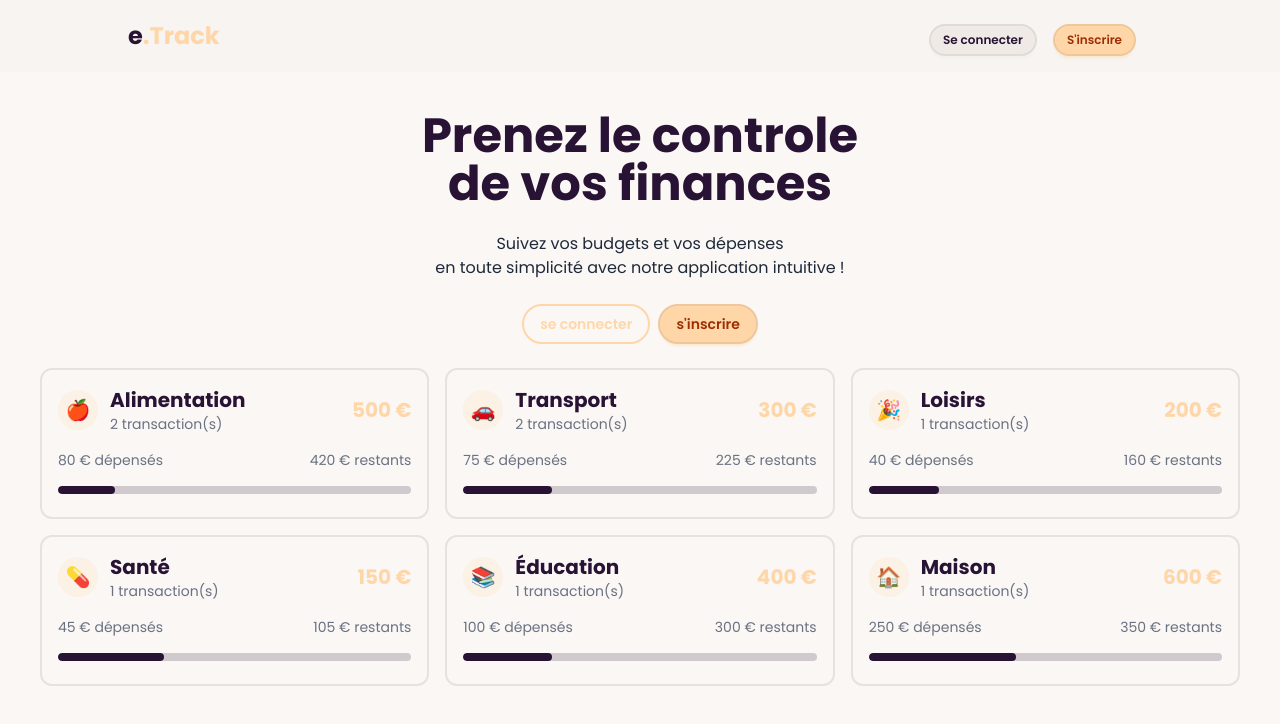
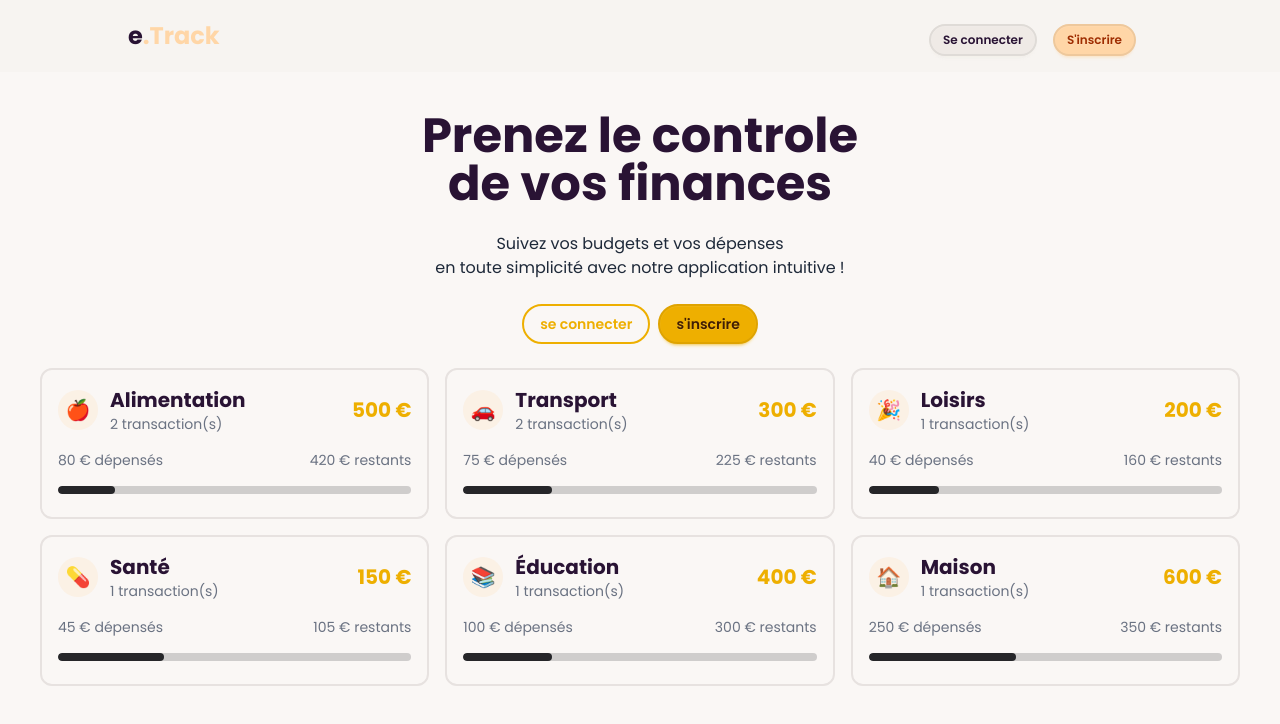
Before and after one commit to AchrafJarhou/gestion-finance, a Next.js app: page / in a window 1280 px wide. Shown: the top 724 px of the page. Built offline with nearby package versions, Linux system fonts and the light colour scheme; no server answers.

Commit message:
chengement couleur du montant et logo ainssi que la progress bar de accent a warning

```diff
--- a/app/components/BudgetItem.tsx
+++ b/app/components/BudgetItem.tsx
@@ -45,7 +45,7 @@ const BudgetItem: React.FC<BudgetItemProps> = ({ budget, enableHover }) => {
             </span>
           </div>
         </div>
-        <div className="text-xl font-bold text-accent">{budget.amount} €</div>
+        <div className="text-xl font-bold text-warning">{budget.amount} €</div>
       </div>
       <div className="flex justify-between items-center mt-4 text-gray-500 text-sm">
         <span>{totalTransactionAmount} € dépensés</span>
@@ -54,7 +54,7 @@ const BudgetItem: React.FC<BudgetItemProps> = ({ budget, enableHover }) => {
 
       <div>
         <progress
-          className="progress progress-accent-500 w-full mt-4"
+          className="progress progress-neutral w-full mt-4"
           value={progressValue}
           max="100"
         ></progress>
--- a/app/components/Navbar.tsx
+++ b/app/components/Navbar.tsx
@@ -20,7 +20,7 @@ const Navbar = () => {
             <div className="flex justify-between items-center">
               <Link href={"/"}>
                 <div className="flex text-2xl items-center font-bold">
-                  e <span className="text-accent">.Track</span>
+                  e <span className="text-warning">.Track</span>
                 </div>
               </Link>
 
--- a/app/page.tsx
+++ b/app/page.tsx
@@ -22,13 +22,13 @@ export default function Home() {
             <div className="flex justify-center items-center">
               <Link
                 href={"/sign-in"}
-                className="btn btn-sm md:btn-md btn-outline  btn-accent "
+                className="btn btn-sm md:btn-md btn-outline  btn-warning "
               >
                 se connecter
               </Link>
               <Link
                 href={"/sign-up"}
-                className="btn btn-sm md:btn-md ml-2  btn-accent "
+                className="btn btn-sm md:btn-md ml-2  btn-warning "
               >
                 s'inscrire
               </Link>
```
